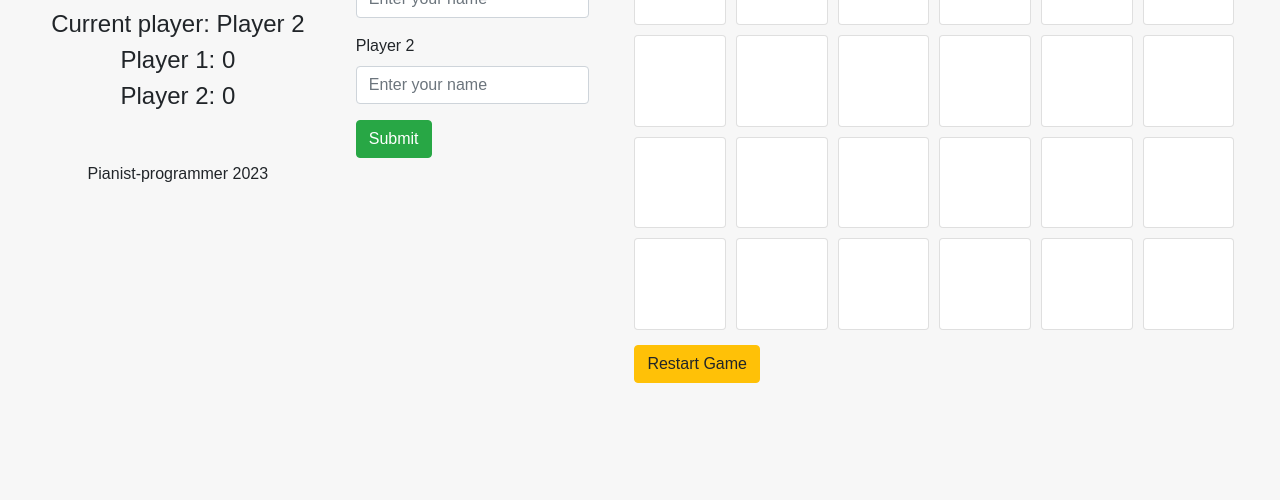
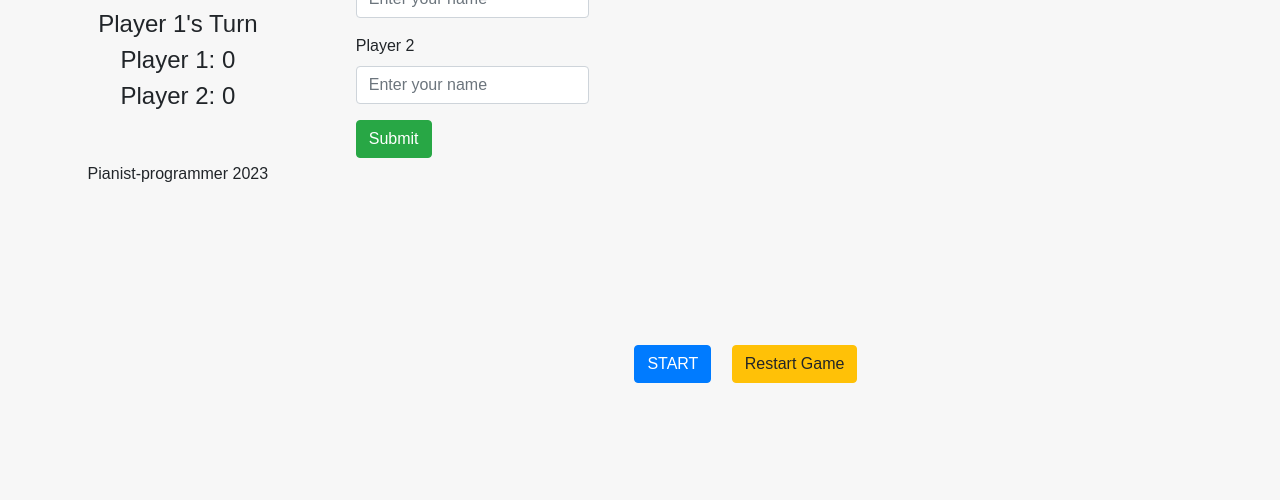
Before and after one commit to pianistprogrammer/memory-game, a plain HTML site: page index.html in a window 1280 px wide. Shown: the part 300-800 px from the top of the page. Drawn offline with nearby package versions, Linux system fonts and the light colour scheme.

Commit message:
added the start game button and the timer to start after that

```diff
--- a/index.html
+++ b/index.html
@@ -55,8 +55,15 @@
         <div id="game-board"></div>
         <div class="flash"></div>
         <button
+          onclick="startGame()"
+          class=" btn btn-primary"
+          id="start-button"
+        >
+          START
+        </button>
+        <button
           onclick="resetGame()"
-          class="btn btn-warning"
+          class="ml-3 btn btn-warning"
           id="restart-button"
         >
           Restart Game
--- a/script.js
+++ b/script.js
@@ -217,11 +217,14 @@ function updateTimerDisplay() {
 function stopTimer() {
   clearInterval(timerIntervalId);
 }
-const init = () => {
+const startGame = () => {
+  init();
   timerIntervalId = setInterval(() => {
     secondsElapsed++;
     updateTimerDisplay();
   }, 1000);
+};
+const init = () => {
   localStorage.removeItem("whichPlayerMatched");
   const gameBoard = document.querySelector("#game-board");
   const cloneAnimals = animals.concat(animals);
@@ -231,5 +234,3 @@ const init = () => {
   currentPlayer = Math.random() < 0.5 ? "Player1" : "Player2";
   displayMatches();
 };
-
-init();
```
